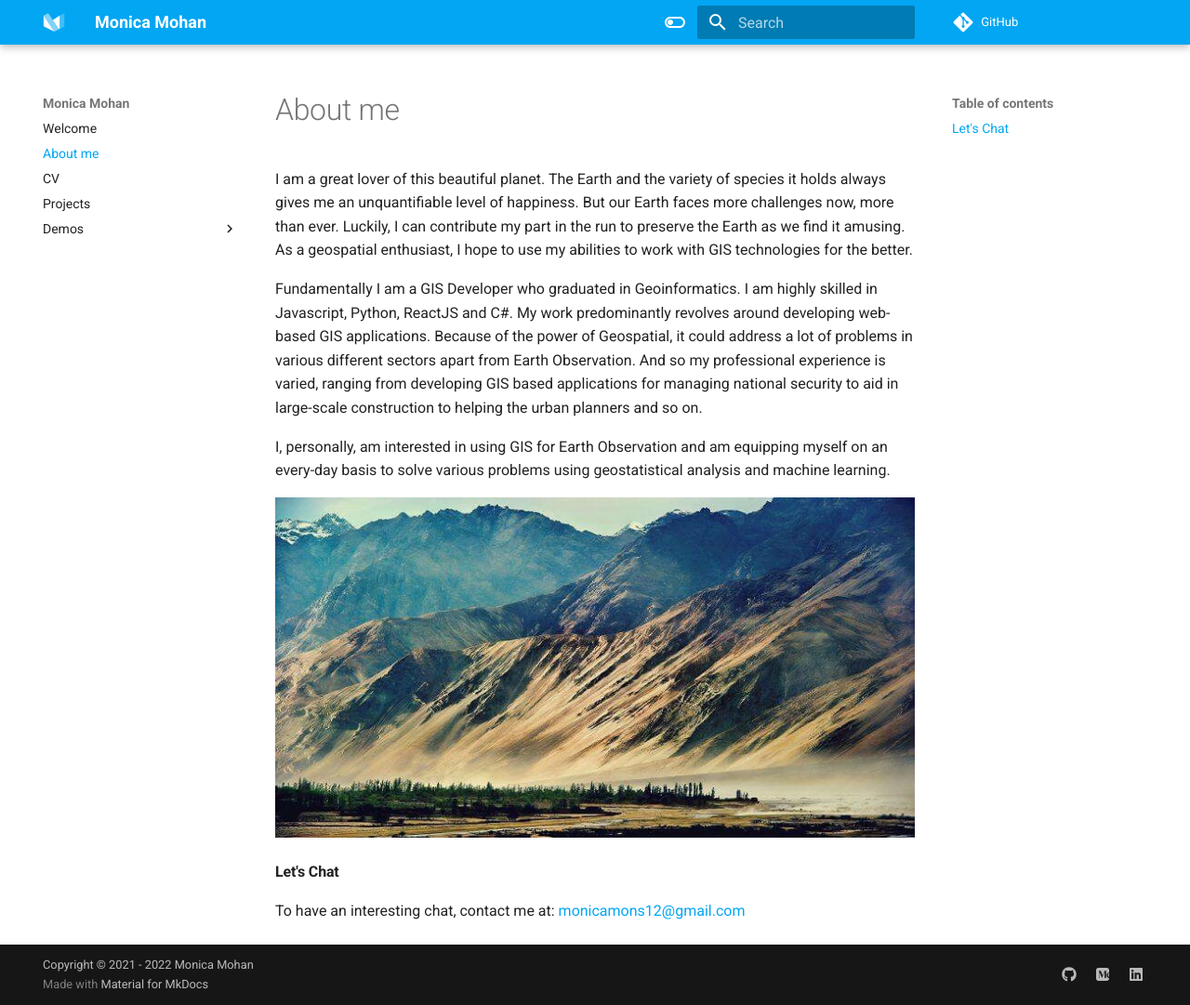
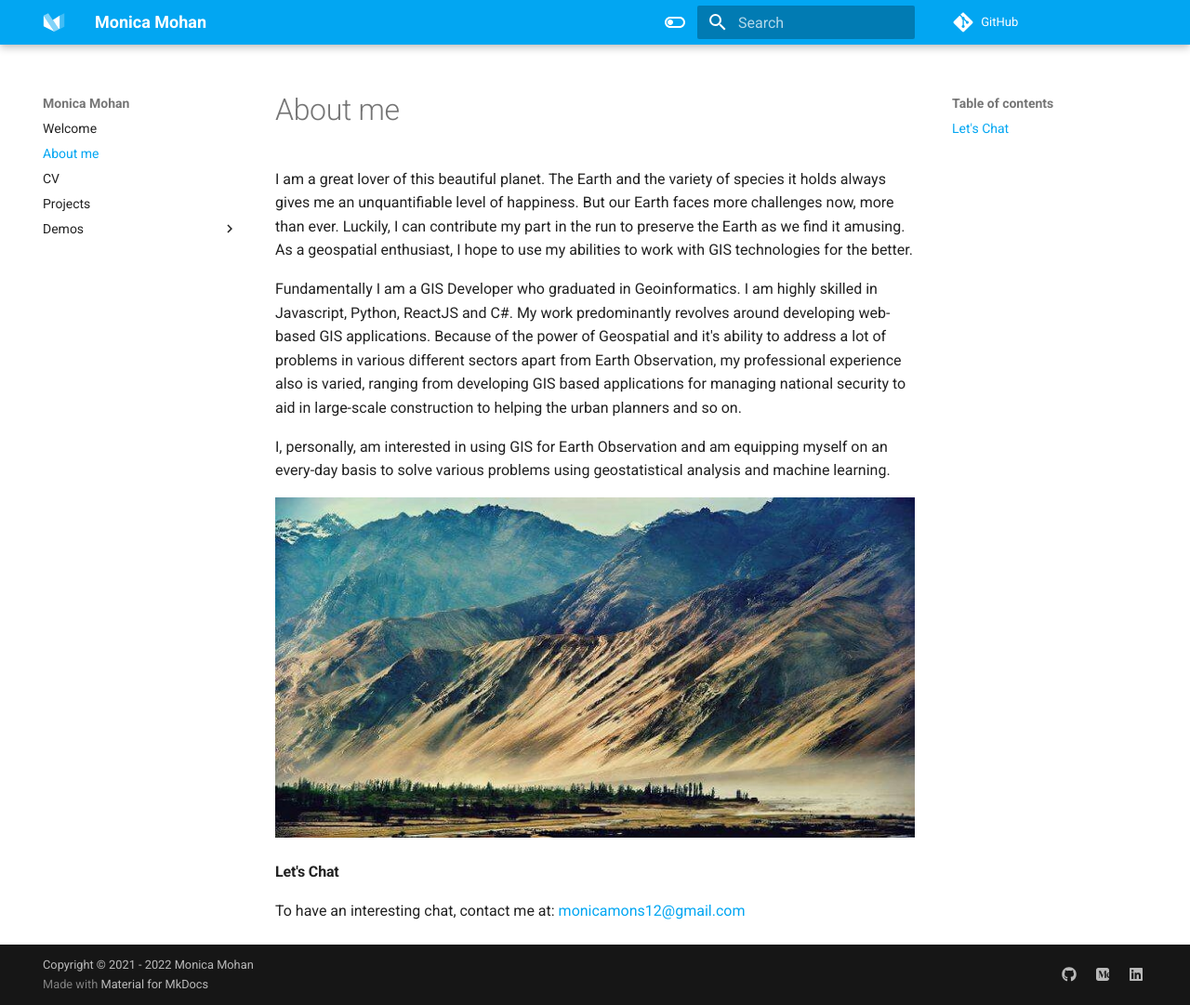
Before and after one commit to gisbymonica/gisbymonica.github.io, an MkDocs documentation site: the page built from docs/aboutme.md, in a window 1280 px wide and 1081 px high. Shown: the whole window at 93% size. Built offline with MkDocs 1.6.1 and Material for MkDocs 9.7.7, drawn with Linux system fonts in a browser that asks for light colours.

```diff
--- a/docs/aboutme.md
+++ b/docs/aboutme.md
@@ -1,6 +1,6 @@
 I am a great lover of this beautiful planet. The Earth and the variety of species it holds always gives me an unquantifiable level of happiness. But our Earth faces more challenges now, more than ever. Luckily, I can contribute my part in the run to preserve the Earth as we find it amusing. As a geospatial enthusiast, I hope to use my abilities to work with GIS technologies for the better.
 
-Fundamentally I am a GIS Developer who graduated in Geoinformatics. I am highly skilled in Javascript, Python, ReactJS and C#. My work predominantly revolves around developing web-based GIS applications. Because of the power of Geospatial, it could address a lot of problems in various different sectors apart from Earth Observation. And so my professional experience is varied, ranging from developing GIS based applications for managing national security to aid in large-scale construction to helping the urban planners and so on.
+Fundamentally I am a GIS Developer who graduated in Geoinformatics. I am highly skilled in Javascript, Python, ReactJS and C#. My work predominantly revolves around developing web-based GIS applications. Because of the power of Geospatial and it's ability to address a lot of problems in various different sectors apart from Earth Observation, my professional experience also is varied, ranging from developing GIS based applications for managing national security to aid in large-scale construction to helping the urban planners and so on.
 
 I, personally, am interested in using GIS for Earth Observation and am equipping myself on an every-day basis to solve various problems using geostatistical analysis and machine learning.
 
```
